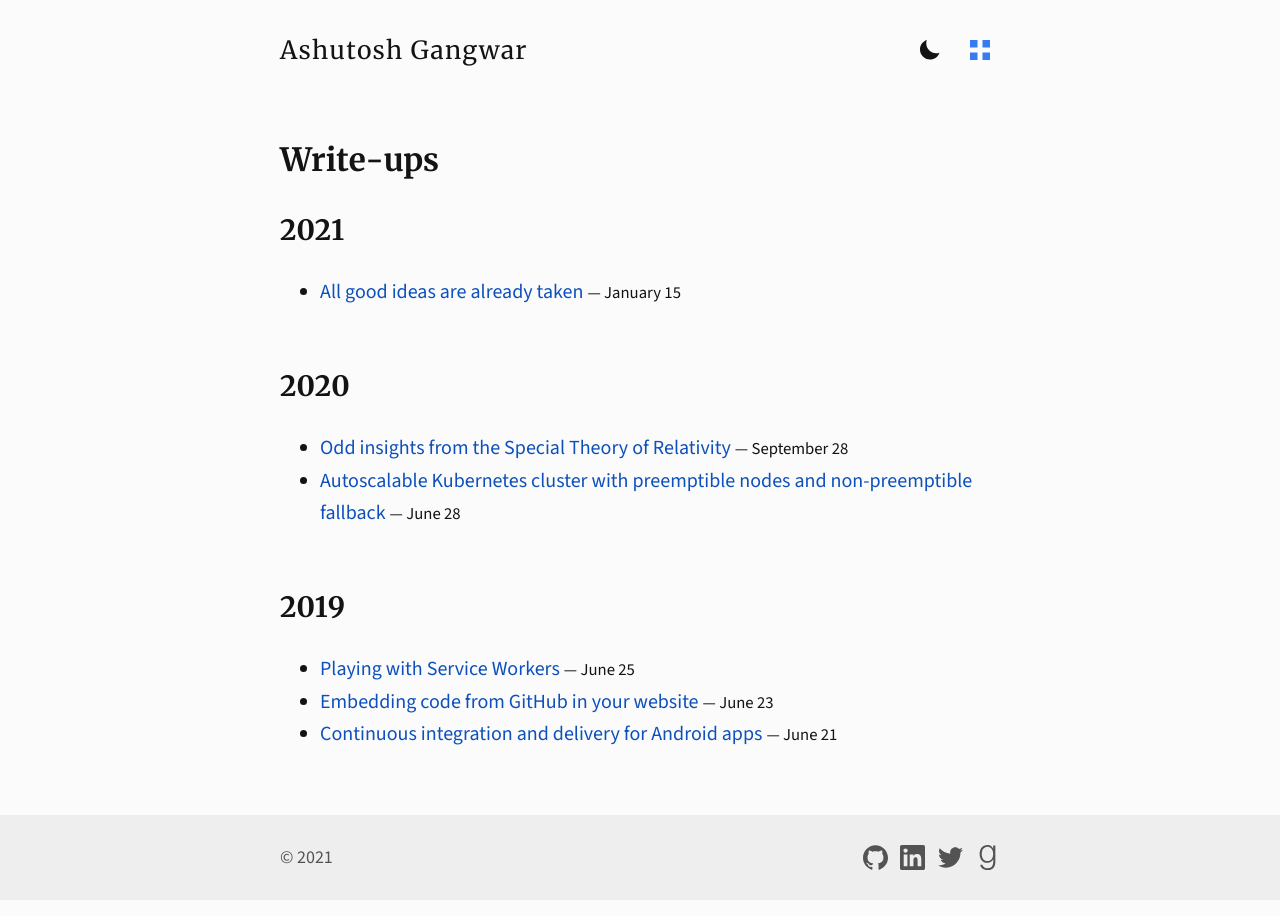
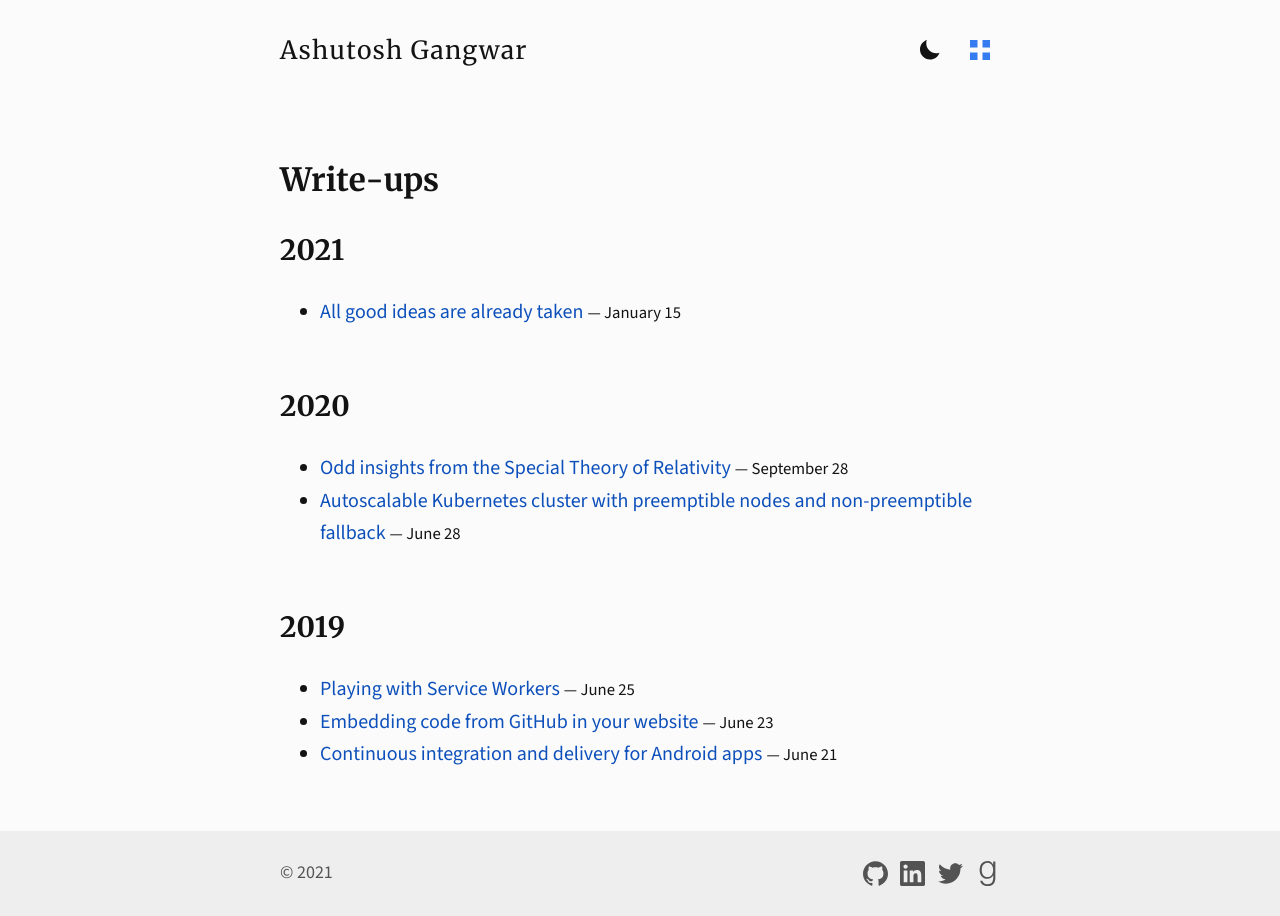
Before and after one commit to ashutoshgngwr/ashutoshgngwr.github.io, a Jekyll site: the page built from index.html, in a window 1280 px wide. Built offline with Jekyll 4.4.1, drawn with Linux system fonts in a browser that asks for light colours.

Commit message:
fix minor issues

```diff
--- a/_includes/head.html
+++ /dev/null
@@ -1,88 +0,0 @@
-<head>
-  <meta http-equiv="content-type" content="text/html; charset=utf-8" />
-  <meta name="viewport" content="width=device-width, initial-scale=1.0" />
-  <meta http-equiv="X-UA-Compatible" content="ie=edge" />
-
-  <title>
-    {% if page.title and page.title != empty %}{{ page.title }} &mdash; {% endif %}{{ site.x.author }}
-  </title>
-
-  <link rel="stylesheet" href="{{ '/assets/static/style.css' | relative_url }}" />
-
-  <meta name="theme-color" content="#000000" />
-  <link rel="manifest" href="{{ '/site.webmanifest' | relative_url }}" />
-  <link href="{{ '/feed.xml' | relative_url }}" title="{{ site.title }}" type="application/atom+xml" rel="alternate" />
-
-  <!-- preload fonts -->
-  {%- for file in site.static_files %}
-  {%- if file.path contains '/assets/static/font' %}
-  <link rel="preload" href="{{ file.path | relative_url }}" as="font" type="font/woff2" crossorigin>
-  {%- endif %}
-  {%- endfor %}
-
-  <!-- favicons and OS specific behavior -->
-  <link rel="apple-touch-icon" sizes="180x180" href="{{ '/assets/static/img/apple-touch-icon.png' | relative_url }}" />
-  <link rel="icon" type="image/png" sizes="32x32" href="{{ '/assets/static/img/favicon-32x32.png' | relative_url }}" />
-  <link rel="icon" type="image/png" sizes="16x16" href="{{ '/assets/static/img/favicon-16x16.png' | relative_url }}" />
-  <link rel="mask-icon" href="{{ '/assets/static/img/safari-pinned-tab.svg' | relative_url }}" color="#5bbad5" />
-  <link rel="shortcut icon" href="{{ '/assets/static/img/favicon.ico' | relative_url }}" />
-  <meta name="apple-mobile-web-app-status-bar-style" content="black" />
-  <meta name="msapplication-navbutton-color" content="#000000" />
-  <meta name="msapplication-TileColor" content="#da532c" />
-  <meta name="msapplication-config" content="{{ '/assets/static/browserconfig.xml' | relative_url }}" />
-
-  <!-- additional meta for SEO -->
-  {% if page.excerpt and page.excerpt != empty -%}
-  <meta name="description" content="{{ page.excerpt | strip_html | truncatewords: 20 }}" />
-  {%- elsif page.url == '/' -%}
-  <meta name="description" content="{{ site.x.description }}" />
-  {%- endif %}
-  {% if page.tags and page.tags.size > 0 -%}
-  <meta name="keywords" content="{{ page.tags | join: ', ' }}" />
-  {%- endif %}
-
-  <!-- Twitter card -->
-  {%- assign twitter = site.x.social | where: 'name', 'twitter' | map: 'username' %}
-  <meta name="twitter:creator" content="@{{ twitter }}" />
-  <meta name="twitter:site" content="@{{ twitter }}" />
-  <meta name="twitter:title" content="{{ page.title | default: site.x.author }}" />
-  {%- if page.excerpt and page.excerpt != empty %}
-  <meta name="twitter:description" content="{{ page.excerpt | strip_html | truncatewords: 20 }}" />
-  {%- endif %}
-
-  {%- if page.image and page.image != empty %}
-  <meta name="twitter:card" content="summary_large_image" />
-  <meta name="twitter:image" content="{{ '/assets/posts/img/' | append: page.image | absolute_url }}" />
-  {%- else %}
-  <meta name="twitter:card" content="summary" />
-  <meta property="twitter:image" content="{{ '/assets/static/img/favicon-192x192.png' | absolute_url }}" />
-  {%- endif %}
-
-  <!-- Open Graph -->
-  <meta property="og:site_name" content="{{ site.x.author }}" />
-  <meta property="og:title" content="{{ page.title | default: site.x.author }}" />
-  <meta property="og:url" content="{{ page.url | absolute_url }}" />
-
-  {%- if page.excerpt and page.excerpt != empty %}
-  <meta property="og:description" content="{{ page.excerpt | strip_html | truncatewords: 20 }}" />
-  {%- endif %}
-
-  {%- if page.image and page.image != empty %}
-  <meta property="og:image" content="{{ '/assets/posts/img/' | append: page.image | absolute_url }}" />
-  {%- else %}
-  <meta property="og:image" content="{{ '/assets/static/img/favicon-192x192.png' | absolute_url }}" />
-  {%- endif %}
-
-  {%- if page.type == 'posts' %}
-  <meta property="og:type" content="article" />
-  <meta property="article:author" content="{{ site.url }}" />
-  <meta property="article:published_time" content="{{ page.date | date_to_xmlschema }}" />
-  {%- if page.tags and page.tags.size > 0 %}
-  <meta property="article:section" content="{{ page.tags[0] }}" />
-  {%- endif %}
-
-  {%- for tag in page.tags %}
-  <meta property="article:tag" content="{{ tag }}" />
-  {%- endfor %}
-  {%- endif %}
-</head>
--- /dev/null
+++ b/_includes/page-meta.html
@@ -0,0 +1,80 @@
+<meta http-equiv="content-type" content="text/html; charset=utf-8" />
+<meta name="viewport" content="width=device-width, initial-scale=1.0" />
+<meta http-equiv="X-UA-Compatible" content="ie=edge" />
+
+<title>
+  {% if page.title and page.title != empty %}{{ page.title }} &mdash; {% endif %}{{ site.x.author }}
+</title>
+
+<!-- additional meta for SEO -->
+{% if page.excerpt and page.excerpt != empty -%}
+<meta name="description" content="{{ page.excerpt | strip_html | truncatewords: 20 }}" />
+{%- elsif page.url == '/' -%}
+<meta name="description" content="{{ site.x.description }}" />
+{%- endif %}
+{% if page.tags and page.tags.size > 0 -%}
+<meta name="keywords" content="{{ page.tags | join: ', ' }}" />
+{%- endif %}
+
+<!-- Twitter card -->
+{%- assign twitter = site.x.social | where: 'name', 'twitter' | map: 'username' %}
+<meta name="twitter:creator" content="@{{ twitter }}" />
+<meta name="twitter:site" content="@{{ twitter }}" />
+<meta name="twitter:title" content="{{ page.title | default: site.x.author }}" />
+{%- if page.excerpt and page.excerpt != empty %}
+<meta name="twitter:description" content="{{ page.excerpt | strip_html | truncatewords: 20 }}" />
+{%- endif %}
+
+{%- if page.image and page.image != empty %}
+<meta name="twitter:card" content="summary_large_image" />
+<meta name="twitter:image" content="{{ '/assets/posts/img/' | append: page.image | absolute_url }}" />
+{%- else %}
+<meta name="twitter:card" content="summary" />
+<meta property="twitter:image" content="{{ '/assets/static/img/favicon-192x192.png' | absolute_url }}" />
+{%- endif %}
+
+<!-- Open Graph -->
+<meta property="og:site_name" content="{{ site.x.author }}" />
+<meta property="og:title" content="{{ page.title | default: site.x.author }}" />
+<meta property="og:url" content="{{ page.url | absolute_url }}" />
+
+{%- if page.excerpt and page.excerpt != empty %}
+<meta property="og:description" content="{{ page.excerpt | strip_html | truncatewords: 20 }}" />
+{%- endif %}
+
+{%- if page.image and page.image != empty %}
+<meta property="og:image" content="{{ '/assets/posts/img/' | append: page.image | absolute_url }}" />
+{%- else %}
+<meta property="og:image" content="{{ '/assets/static/img/favicon-192x192.png' | absolute_url }}" />
+{%- endif %}
+
+{%- if page.collection == 'posts' %}
+<meta property="og:type" content="article" />
+<meta property="article:author" content="{{ site.url }}" />
+<meta property="article:published_time" content="{{ page.date | date_to_xmlschema }}" />
+{%- if page.tags and page.tags.size > 0 %}
+<meta property="article:section" content="{{ page.tags[0] }}" />
+{%- endif %}
+
+{%- for tag in page.tags %}
+<meta property="article:tag" content="{{ tag }}" />
+{%- endfor %}
+{%- endif %}
+
+<!-- webmanifest, theme-color -->
+<meta name="theme-color" content="#000000" />
+<link rel="manifest" href="{{ '/site.webmanifest' | relative_url }}" />
+
+<!-- favicons and OS specific behavior -->
+<link rel="apple-touch-icon" sizes="180x180" href="{{ '/assets/static/img/apple-touch-icon.png' | relative_url }}" />
+<link rel="icon" type="image/png" sizes="32x32" href="{{ '/assets/static/img/favicon-32x32.png' | relative_url }}" />
+<link rel="icon" type="image/png" sizes="16x16" href="{{ '/assets/static/img/favicon-16x16.png' | relative_url }}" />
+<link rel="mask-icon" href="{{ '/assets/static/img/safari-pinned-tab.svg' | relative_url }}" color="#5bbad5" />
+<link rel="shortcut icon" href="{{ '/assets/static/img/favicon.ico' | relative_url }}" />
+<meta name="apple-mobile-web-app-status-bar-style" content="black" />
+<meta name="msapplication-navbutton-color" content="#000000" />
+<meta name="msapplication-TileColor" content="#da532c" />
+<meta name="msapplication-config" content="{{ '/assets/static/browserconfig.xml' | relative_url }}" />
+
+<!-- RSS feed -->
+<link href="{{ '/feed.xml' | relative_url }}" title="{{ site.x.author }}" type="application/atom+xml" rel="alternate" />
--- a/_layouts/page.html
+++ b/_layouts/page.html
@@ -4,7 +4,18 @@
 <!DOCTYPE html>
 <html lang="en">
 
-{% include head.html -%}
+<head>
+  {% include page-meta.html %}
+
+  <link rel="stylesheet" href="{{ '/assets/static/page.css' | relative_url }}" />
+
+  <!-- preload fonts -->
+  {%- for file in site.static_files %}
+  {%- if file.path contains '/assets/static/font' %}
+  <link rel="preload" href="{{ file.path | relative_url }}" as="font" type="font/woff2" crossorigin>
+  {%- endif %}
+  {%- endfor %}
+</head>
 
 <body itemscope itemtype="http://schema.org/WebPage">
   <header class="page-header floating">
--- a/_sass/base/_layout.scss
+++ b/_sass/base/_layout.scss
@@ -30,6 +30,29 @@
 article {
   margin: 3rem 0;
   @extend %reset-margins-touching-parent-edges;
+}
+
+%heading-style {
+  margin-top: 3rem;
+  margin-bottom: 1.38rem;
+}
+
+@for $i from 1 through 6 {
+  h#{$i} {
+    @extend %heading-style;
+  }
+}
+
+%multiple-immediate-heading-style {
+  margin-top: 1.5rem;
+}
+
+@for $i from 1 through 5 {
+  @for $j from $i + 1 through 6 {
+    h#{$i} + h#{$j} {
+      @extend %multiple-immediate-heading-style;
+    }
+  }
 }
 
 p {
--- a/_sass/base/_typography.scss
+++ b/_sass/base/_typography.scss
@@ -1,16 +1,16 @@
 @import "mq-helper";
 
-@mixin font-family-sans-serif {
+%font-family-sans-serif {
   font-family: "Source Sans Pro", Helvetica, sans-serif;
   font-weight: 400;
 }
 
-@mixin font-family-serif {
+%font-family-serif {
   font-family: "Merriweather", "Times New Roman", Times, serif;
   font-weight: 700;
 }
 
-@mixin font-family-mono {
+%font-family-mono {
   font-family: "Source Code Pro", "Consolas", Courier, monospace;
   font-weight: 450;
 }
@@ -30,7 +30,7 @@
 
 html,
 body {
-  @include font-family-sans-serif;
+  @extend %font-family-sans-serif;
   font-size: 20px;
   line-height: 1.618;
   word-wrap: break-word;
@@ -41,10 +41,8 @@
 }
 
 %heading-style {
-  @include font-family-serif;
+  @extend %font-family-serif;
   line-height: 1.3;
-  margin-top: 3rem;
-  margin-bottom: 1.38rem;
 }
 
 @for $i from 1 through 6 {
@@ -53,21 +51,8 @@
   }
 }
 
-%multiple-immediate-heading-style {
-  margin-top: 1.5rem;
-}
-
-@for $i from 1 through 5 {
-  @for $j from $i + 1 through 6 {
-    h#{$i} + h#{$j} {
-      @extend %multiple-immediate-heading-style;
-    }
-  }
-}
-
 h1 {
   font-size: 1.6rem;
-  margin-top: 0;
 }
 
 h2 {
@@ -109,7 +94,7 @@
   font-size: 0.9em;
   line-height: 1.4em;
 
-  @include font-family-mono;
+  @extend %font-family-mono;
   @include tab-size(4);
   @include hyphens(none);
 }
--- a/_sass/main.scss
+++ b/_sass/page.scss
@@ -59,7 +59,7 @@
 }
 
 pre div.view-file {
-  @include font-family-sans-serif;
+  @extend %font-family-sans-serif;
   text-align: right;
 }
 
@@ -105,7 +105,7 @@
       margin-right: 1rem;
       z-index: 1000;
 
-      @include font-family-serif;
+      @extend %font-family-serif;
       font-weight: 400;
       font-size: 1.25rem;
 
@@ -186,6 +186,10 @@
 
 main {
   margin: 2rem auto;
+
+  h1 {
+    margin-top: 1rem;
+  }
 
   %heading-anchor-style {
     margin-left: 0.5rem;
--- a/assets/static/style.scss
+++ b/assets/static/page.scss
@@ -5,4 +5,4 @@
 $base-url: "{{ site.url }}";
 $static-res-dir: "{{ '/assets/static' | relative_url }}";
 
-@import "main";
+@import "page";
--- a/service-worker.js
+++ b/service-worker.js
@@ -16,6 +16,9 @@
             "{{ file.path | relative_url }}",
             /*  {%- endif -%}
                {%- endfor %} */
+            /* The following files are templated, so they won't appear in 'static_files'.  */
+            "/assets/static/page.css",
+            "/assets/static/page.js",
             "/site.webmanifest",
             "/offline",
           ])
--- a/sitemap.xml
+++ b/sitemap.xml
@@ -25,7 +25,7 @@
     <loc>{{ page.href | default: page.url | absolute_url | xml_escape }}</loc>
     <lastmod>{{ page.date | default: site.time | date_to_xmlschema }}</lastmod>
     <changefreq>weekly</changefreq>
-    <priority>{{ collection.sitemap_priority | default: 0.5 }}</priority>
+    <priority>{{ page.sitemap_priority | default: collection.sitemap_priority | default: 0.5 }}</priority>
   </url>
   {%- endfor %}
   {%- endif %}
```
